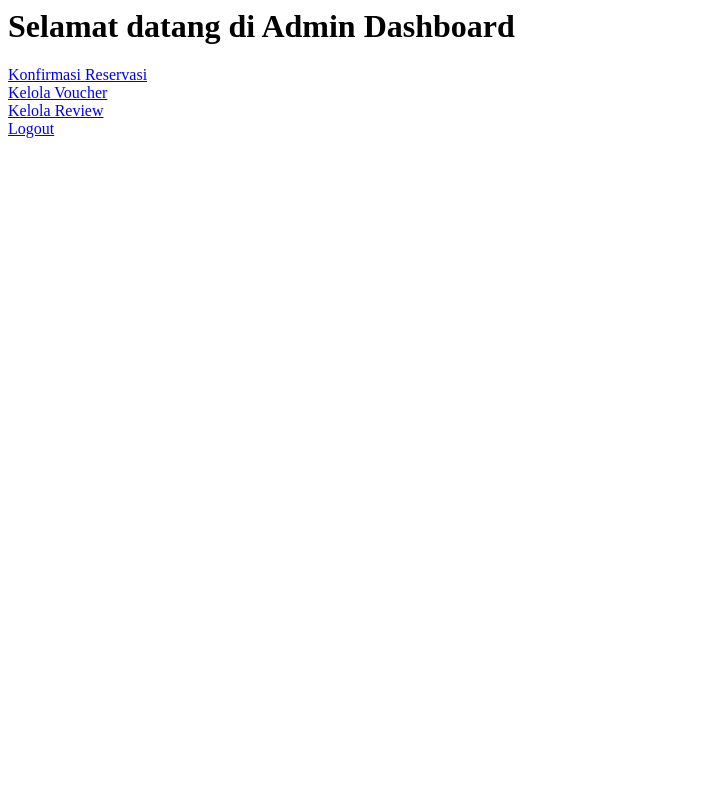
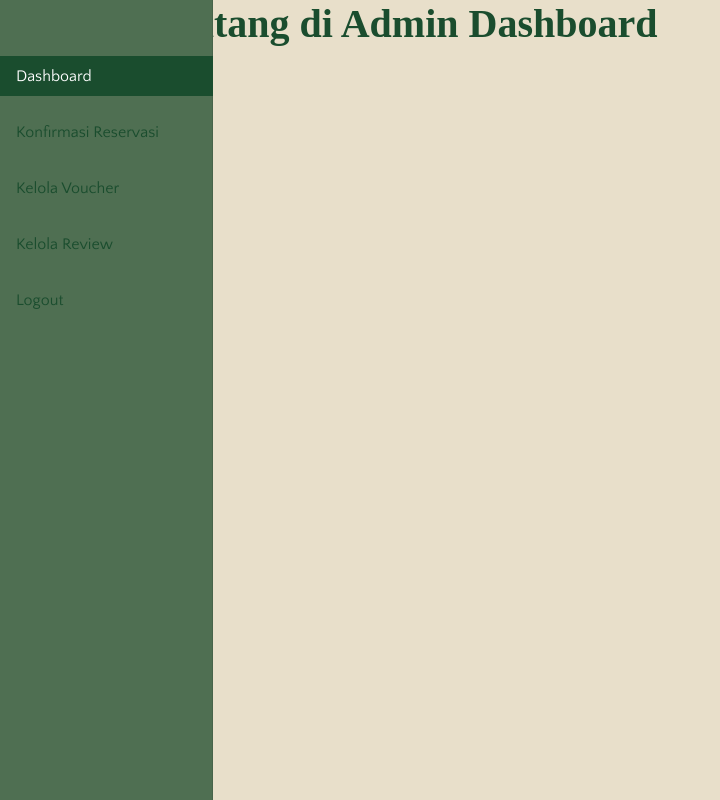
Before and after one commit to CapDMarshal/posong-web, a PHP site: page /admin_dashboard.php in a window 1280 px wide. Shown: the whole page, without its empty margins (0-720 px from the left). Run offline with PHP 8.4, Linux system fonts and the light colour scheme; the visitor is signed in with stand-in values (Sample User, id 1); some web fonts are replaced.

Commit message:
slight change on admin dashboard

```diff
--- a/admin_dashboard.php
+++ b/admin_dashboard.php
@@ -2,10 +2,61 @@
 include 'session.php';
 requireLogin();
 requireAdmin();
+?>
 
-echo "<h1>Selamat datang di Admin Dashboard</h1>";
-echo "<a href='confirm_reservation.php'>Konfirmasi Reservasi</a><br>";
-echo "<a href='manage_voucher.php'>Kelola Voucher</a><br>";
-echo "<a href='manage_review.php'>Kelola Review</a><br>";
-echo "<a href='logout.php'>Logout</a><br>";
-?>
+<?php include './assets/layout/head.php';?>
+<title>Admin Dashboard</title>
+</head>
+<body>
+    <div class="container-fluid">
+        <div class="row">
+            <nav class="col-md-2 d-none d-md-block sidebar"> <!-- Removed bg-light class -->
+                <div class="sidebar-sticky">
+                    <ul class="nav flex-column">
+                        <li class="nav-item">
+                            <a class="nav-link active" href="admin_dashboard.php?page=dashboard">Dashboard</a>
+                        </li>
+                        <li class="nav-item">
+                            <a class="nav-link" href="admin_dashboard.php?page=confirm_reservation">Konfirmasi Reservasi</a>
+                        </li>
+                        <li class="nav-item">
+                            <a class="nav-link" href="admin_dashboard.php?page=manage_voucher">Kelola Voucher</a>
+                        </li>
+                        <li class="nav-item">
+                            <a class="nav-link" href="admin_dashboard.php?page=manage_review">Kelola Review</a>
+                        </li>
+                        <li class="nav-item">
+                            <a class="nav-link" href="logout.php">Logout</a>
+                        </li>
+                    </ul>
+                </div>
+            </nav>
+
+            <main role="main" class="col-md-9 ml-sm-auto col-lg-10 px-4">
+                <?php
+                if (isset($_GET['page'])) {
+                    $page = $_GET['page'];
+                    switch ($page) {
+                        case 'confirm_reservation':
+                            include 'confirm_reservation.php';
+                            break;
+                        case 'manage_voucher':
+                            include 'manage_voucher.php';
+                            break;
+                        case 'manage_review':
+                            include 'manage_review.php';
+                            break;
+                        case 'dashboard':
+                        default:
+                            echo "<h1>Selamat datang di Admin Dashboard</h1>";
+                            break;
+                    }
+                } else {
+                    echo "<h1>Selamat datang di Admin Dashboard</h1>";
+                }
+                ?>
+            </main>
+        </div>
+    </div>
+</body>
+</html>
--- a/assets/style.css
+++ b/assets/style.css
@@ -338,3 +338,49 @@ padding-right: 10vw;
         font-size: 1em;
     }
 }
+
+/* Styles for the admin dashboard sidebar */
+.sidebar {
+    position: fixed;
+    top: 0;
+    bottom: 0;
+    left: 0;
+    z-index: 100;
+    padding: 48px 0 0;
+    box-shadow: inset -1px 0 0 rgba(0, 0, 0, 0.1);
+    background-color: #4F6F52; /* Updated background color */
+}
+
+.sidebar-sticky {
+    position: -webkit-sticky;
+    position: sticky;
+    top: 0;
+    height: calc(100vh - 48px);
+    padding-top: 0.5rem;
+    overflow-x: hidden;
+    overflow-y: auto;
+}
+
+.nav-link {
+    font-weight: 500;
+    color: #1A4D2E; /* Updated non-selected page text color */
+}
+
+.nav-link:hover {
+    color: #007bff;
+}
+
+.nav-link.active {
+    background-color: #1A4D2E; /* Updated selected page background color */
+    color: white; /* Updated selected page text color */
+}
+
+.nav-item {
+    margin-bottom: 1rem;
+}
+
+@media (max-width: 768px) {
+    .sidebar {
+        display: none;
+    }
+}
--- a/confirm_reservation.php
+++ b/confirm_reservation.php
@@ -1,7 +1,5 @@
 <?php
 include 'session.php';
-requireLogin();
-requireAdmin();
 include 'config.php';
 
 // Menampilkan daftar reservasi yang belum dikonfirmasi
--- a/manage_review.php
+++ b/manage_review.php
@@ -1,7 +1,5 @@
 <?php
 include 'session.php';
-requireLogin();
-requireAdmin();
 include 'config.php';
 
 echo "<h1>Kelola Review</h1>";
--- a/manage_voucher.php
+++ b/manage_voucher.php
@@ -1,7 +1,5 @@
 <?php
 include 'session.php';
-requireLogin();
-requireAdmin();
 include 'config.php';
 
 echo "<h1>Kelola Voucher</h1>";
--- a/session.php
+++ b/session.php
@@ -1,25 +1,33 @@
 <?php
 include 'config.php';
 
+if (!function_exists('isLoggedIn')) {
     function isLoggedIn() {
         return isset($_SESSION['user_id']);
     }
+}
 
+if (!function_exists('isAdmin')) {
     function isAdmin() {
         return isset($_SESSION['role']) && $_SESSION['role'] === 'admin';
     }
+}
 
+if (!function_exists('requireLogin')) {
     function requireLogin() {
         if (!isLoggedIn()) {
             header("Location: login.php");
             exit;
         }
     }
+}
 
+if (!function_exists('requireAdmin')) {
     function requireAdmin() {
         if (!isAdmin()) {
             header("Location: user_dashboard.php");
             exit;
         }
     }
+}
 ?>
```
Also changed, not shown: reservation.php (+4 -4 lines). Lines whose indentation alone changed are shown as unchanged.
